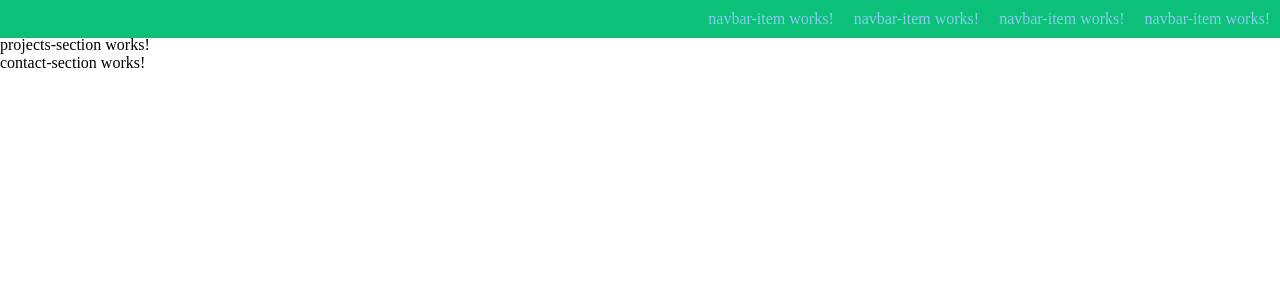
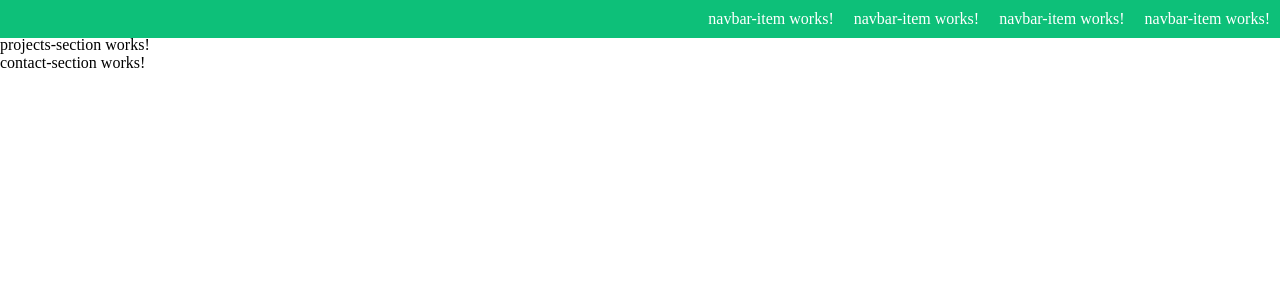
Before and after one commit to PiotrJachowicz/Portfolio, an Angular app: page / in a window 1280 px wide. Shown: the top 300 px of the page. Built offline with nearby package versions, Linux system fonts and the light colour scheme.

Commit message:
more navbard styling

```diff
--- a/src/app/navbar-item/navbar-item.component.scss
+++ b/src/app/navbar-item/navbar-item.component.scss
@@ -1,5 +1,8 @@
+@import "../../commonStyles/_variables";
+
 li{
     float:right;
     list-style: none;
     padding:10px;
+    color:$light-font-color;
 }
--- a/src/commonStyles/_variables.scss
+++ b/src/commonStyles/_variables.scss
@@ -2,3 +2,5 @@ $main-color:#0dc079;
 $secondary-color:#88ccf1;
 $header-font-color:#3066be;
 $subheader-font-color: lighten($header-font-color, 0.1);
+$dark-font-color:black;
+$light-font-color:white;
--- a/src/styles.scss
+++ b/src/styles.scss
@@ -1,4 +1,3 @@
-/* You can add global styles to this file, and also import other style files */
 @import "commonStyles/_variables";
 
 *{
```
